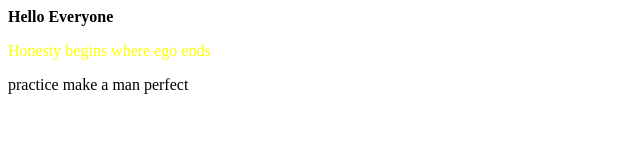
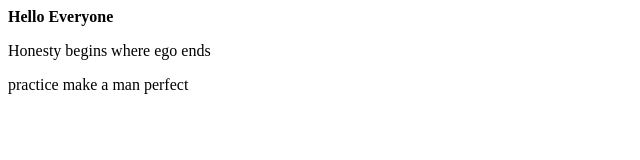
Before and after one commit to Jp8125/question1, a plain HTML site: page index.html in a window 1280 px wide. Shown: the whole page, without its empty margins (0-640 px from the left). Drawn offline with Linux system fonts and the light colour scheme.

Commit message:
change in main

```diff
--- a/index.html
+++ b/index.html
@@ -9,7 +9,7 @@
 </head>
 <body>
   <b>Hello Everyone</b>
-  <p style="color:yellow">Honesty begins where ego ends</p>
+  <p>Honesty begins where ego ends</p>
     <p>practice make a man perfect</p>
 </body>
 </html>
```
